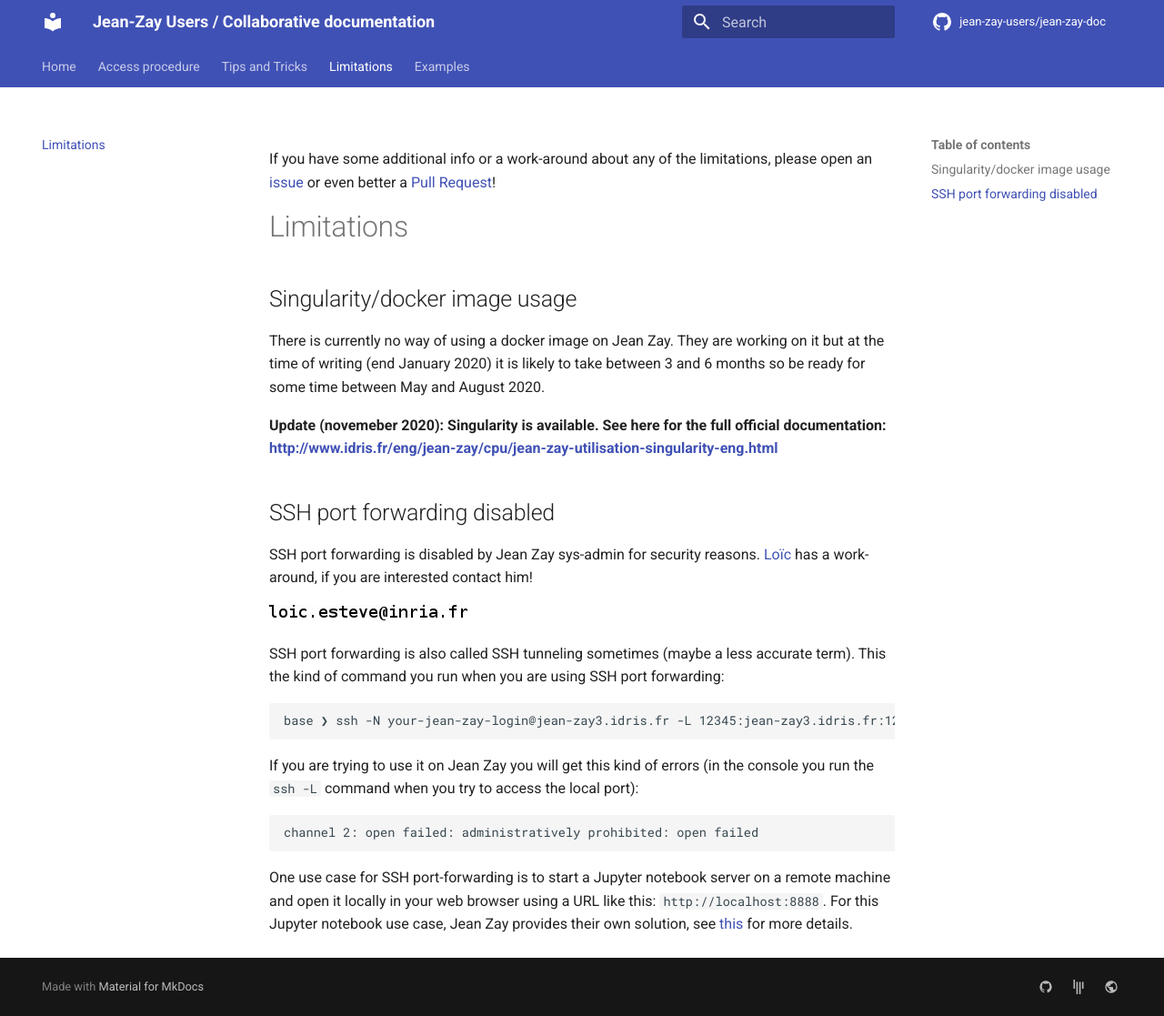
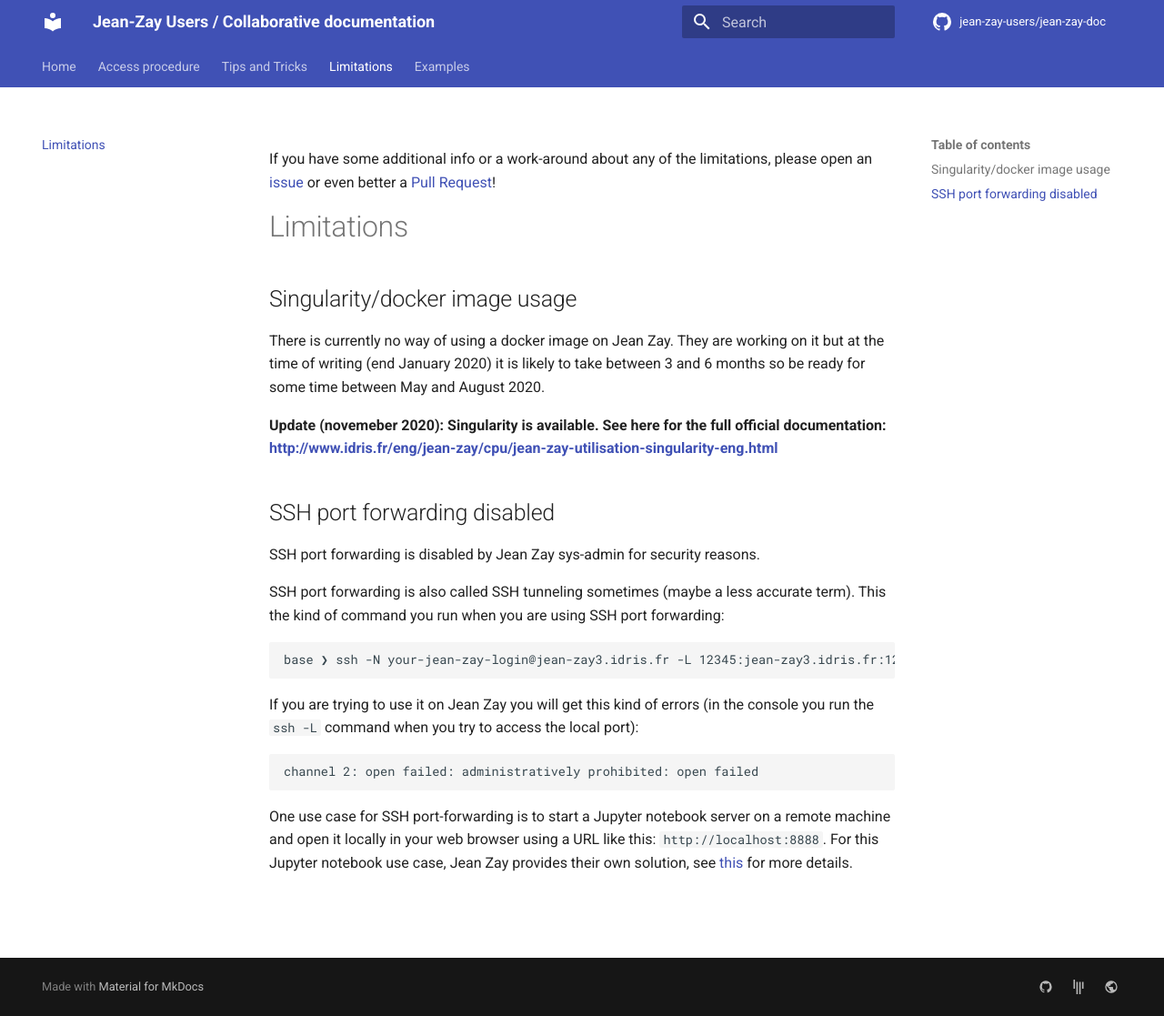
Before and after one commit to jean-zay-users/jean-zay-doc, an MkDocs documentation site: the page built from docs/limitations.md, in a window 1280 px wide and 1117 px high. Shown: the whole window at 91% size. Built offline with MkDocs 1.6.1 and Material for MkDocs 9.7.7, drawn with Linux system fonts in a browser that asks for light colours; comment, search, counter and statistics services are not loaded.

Commit message:
Edit info in limitations

```diff
--- a/docs/limitations.md
+++ b/docs/limitations.md
@@ -17,10 +17,6 @@
 ## SSH port forwarding disabled
 
 SSH port forwarding is disabled by Jean Zay sys-admin for security reasons.
-[Loïc](https://github.com/lesteve) has a work-around, if you are interested
-contact him!
-
-<img src="../img/ssh-port-forwarding-info.jpg"/>
 
 SSH port forwarding is also called SSH tunneling sometimes (maybe a less accurate term). This
 the kind of command you run when you are using SSH port forwarding:
```
